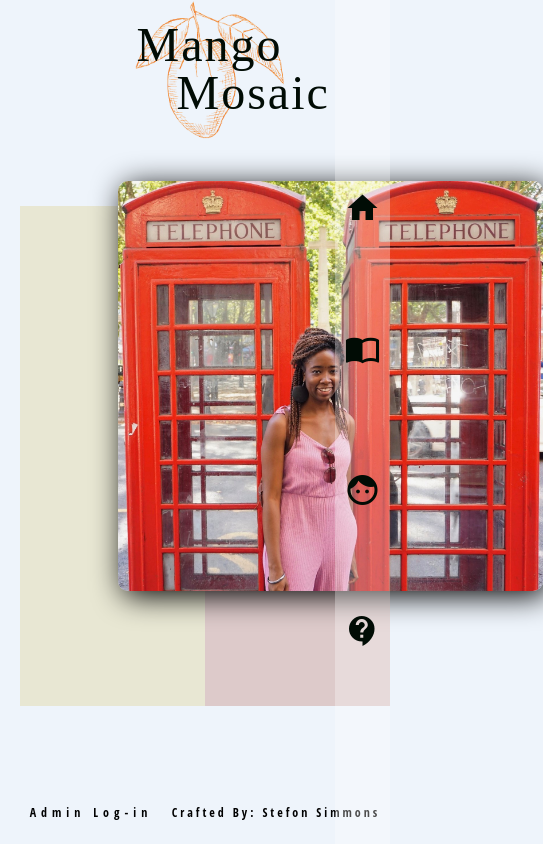
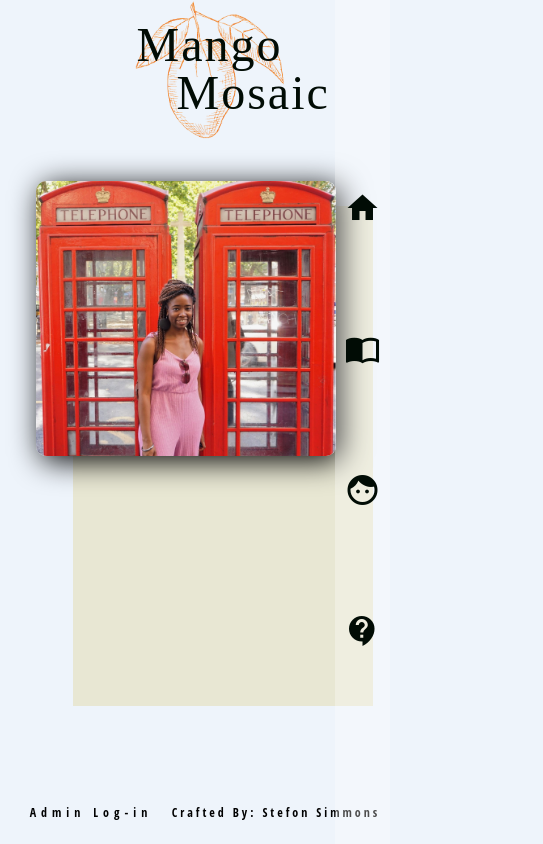
Before and after one commit to StefonSimmons/mango-mosaic, a React (Create React App) app in the folder client/: page /contact-me in a window 390 px wide. Shown: the whole page, 543 px wide, since content can reach past the window. Built offline with nearby package versions, Linux system fonts and the light colour scheme; no server answers.

Commit message:
contact screen responsive

```diff
--- a/client/src/components/About.jsx
+++ b/client/src/components/About.jsx
@@ -63,9 +63,6 @@ const Photo = styled.img`
   }
   @media(max-width: 540px){
     width: 350px;
-  }
-  @media(max-width: 440px){
-    width: 300px;
   }
   @media(max-width: 440px){
     width: 275px;
--- a/client/src/components/Contact.jsx
+++ b/client/src/components/Contact.jsx
@@ -24,7 +24,22 @@ const Wrapper = styled.div`
     transition: transform 1.2s;
     transform-style: preserve-3d
   }
-  `
+  @media(max-width: 675px){
+    left: 20%;
+  }
+  @media(max-width: 605px){
+    left: 15%;
+  }
+  @media(max-width: 590px){
+    left: 10%;
+  }
+  @media(max-width: 540px){
+    left: 8%;
+  }
+  @media(max-width: 480px){
+    left: 4%
+  }
+`
 const Photo = styled.img`
   width: 575px;
   height: 560px;
@@ -44,6 +59,18 @@ const Photo = styled.img`
   @media(max-width: 845px){
     backface-visibility: hidden;
     position: absolute;
+  }
+  @media(max-width: 540px){
+    width: 350px;
+    height: 335px;
+  }
+  @media(max-width: 440px){
+    width: 300px;
+    height: 275px
+  }
+  @media(max-width: 380px){
+    width: 275px;
+    height: 250px
   }
 `
 const Content = styled.p`
@@ -70,6 +97,13 @@ const YellowSquare = styled.div`
   height: 500px;
   opacity: .2;
   z-index: -1;
+
+  @media(max-width: 540px){
+    width: 400px
+  }
+  @media(max-width: 460px){
+    width: 300px;
+  }
 `
 const RedSquare = styled.div`
   background-color: #972309;
@@ -77,6 +111,10 @@ const RedSquare = styled.div`
   height: 500px;
   opacity: .2;
   z-index: -1;
+
+  @media(max-width: 540px){
+    display: none
+  }
 `
 const Container = styled.div`
   @media(min-width: 845px){
```
